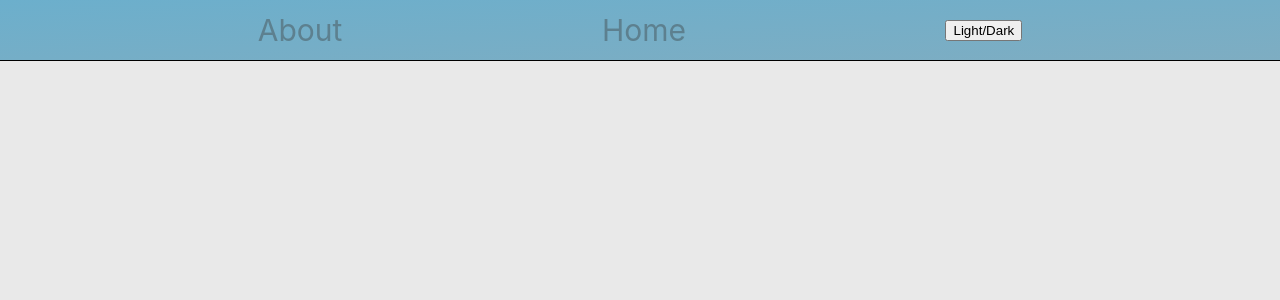
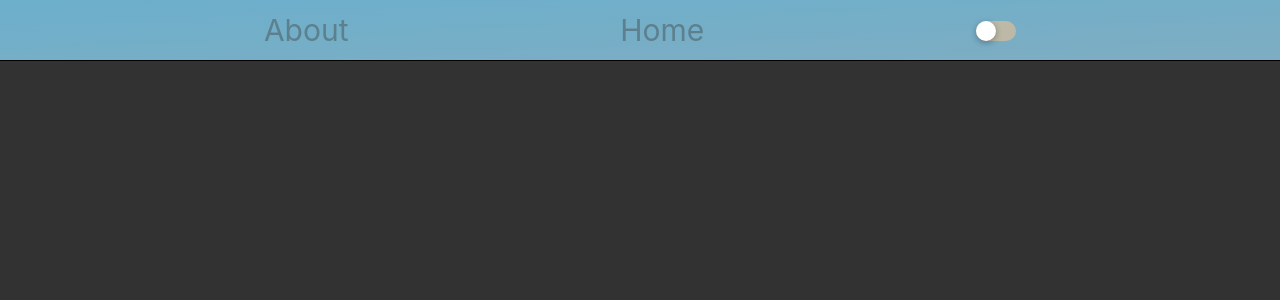
Before and after one commit to trumanjchan/website, a React (Create React App) app: page /home in a window 1280 px wide. Shown: the top 300 px of the page. Built offline with nearby package versions, Linux system fonts and the light colour scheme.

Commit message:
Added Toggle keeping mode state after page refresh
Before these changes, if I refreshed the page with dark mode on, the page would default back to light mode.

```diff
--- a/src/Components/Navbar/Navbar.css
+++ b/src/Components/Navbar/Navbar.css
@@ -27,7 +27,7 @@
 .Navbar .grid-container li a:visited {
     color: #173542;
 }
-.Navbar .grid-container a:active {
+.Navbar .grid-container li a:active {
     color: white;
 }
 .Navbar .grid-container button {
@@ -35,8 +35,36 @@
     justify-content: center;
     align-items: center;
 }
-
 .Navbar .grid-container li:hover {
-    transform: scale(1.3, 1.3);
+    transform: scale(1.2, 1.2);
     transition-duration: 0.3s;
 }
+
+/* Switch - https://codepen.io/wilsonpage/pen/cxKEs */
+.switch {
+    display: inline-block;
+    font-size: 20px;
+    height: 1em;
+    width: 2em;
+    background: #BDB9A6;
+    border-radius: 1em;
+}
+.switch input {
+    position: absolute;
+    opacity: 0;
+}
+.switch div {
+    height: 1em;
+    width: 1em;
+    border-radius: 1em;
+    background: #FFF;
+    box-shadow: 0 0.1em 0.3em rgba(0,0,0,0.3);
+    -webkit-transition: all 300ms;
+       -moz-transition: all 300ms;
+            transition: all 300ms;
+}
+.switch input:checked + div {
+    -webkit-transform: translate3d(100%, 0, 0);
+       -moz-transform: translate3d(100%, 0, 0);
+            transform: translate3d(100%, 0, 0);
+}
--- a/src/Components/Navbar/Navbar.js
+++ b/src/Components/Navbar/Navbar.js
@@ -3,8 +3,31 @@ import { Link } from 'react-router-dom';
 import './Navbar.css';
 
 function Navbar() {
-    function toggleMode() {
-        document.querySelector("body").classList.toggle("dark-mode");
+    // Finds whether pre-reload 'data-theme' was light or dark, then renders that theme.
+    const x = localStorage.getItem("data-theme");
+    console.log(x);
+    if (x === "light") {
+        document.documentElement.setAttribute("data-theme", "light");
+    }
+    else {
+        document.documentElement.setAttribute("data-theme", "dark");
+    }
+
+    const toggleMode = (e) => {
+        /* Switch to Light Mode */
+        if (e.currentTarget.checked === false) {
+            // Sets the custom HTML attribute
+            document.documentElement.setAttribute("data-theme", "light");
+            // Sets the user's preference in local storage
+            localStorage.setItem("data-theme", "light");
+        }
+        else {
+            /* Switch to Dark Mode */
+            // Sets the custom HTML attribute
+            document.documentElement.setAttribute("data-theme", "dark");
+            // Sets the user's preference in local storage
+            localStorage.setItem("data-theme", "dark");
+        }
     }
 
     return (
@@ -12,7 +35,12 @@ function Navbar() {
             <ul className='grid-container'>
                 <li><Link to="/">About</Link></li>
                 <li><Link to="/home">Home</Link></li>
-                <li><button onClick={toggleMode}>Light/Dark</button></li>
+                <li>
+                    <label className="switch">
+                        <input type="checkbox" onClick={toggleMode} />
+                        <div></div>
+                    </label>
+                </li>
             </ul>
         </div>
     );
--- a/src/index.css
+++ b/src/index.css
@@ -17,7 +17,12 @@ code {
   --container-bg-color: white;
   --section-underline: #e9e9e9;
 }
-.dark-mode {
+[data-theme="light"] {
+  --main-bg-color: #e9e9e9;
+  --container-bg-color: white;
+  --section-underline: #e9e9e9;
+}
+[data-theme="dark"] {
   --main-bg-color: rgb(50, 50, 50);
   --container-bg-color: #e9e9e9;
   --section-underline: rgb(50, 50, 50);
```
